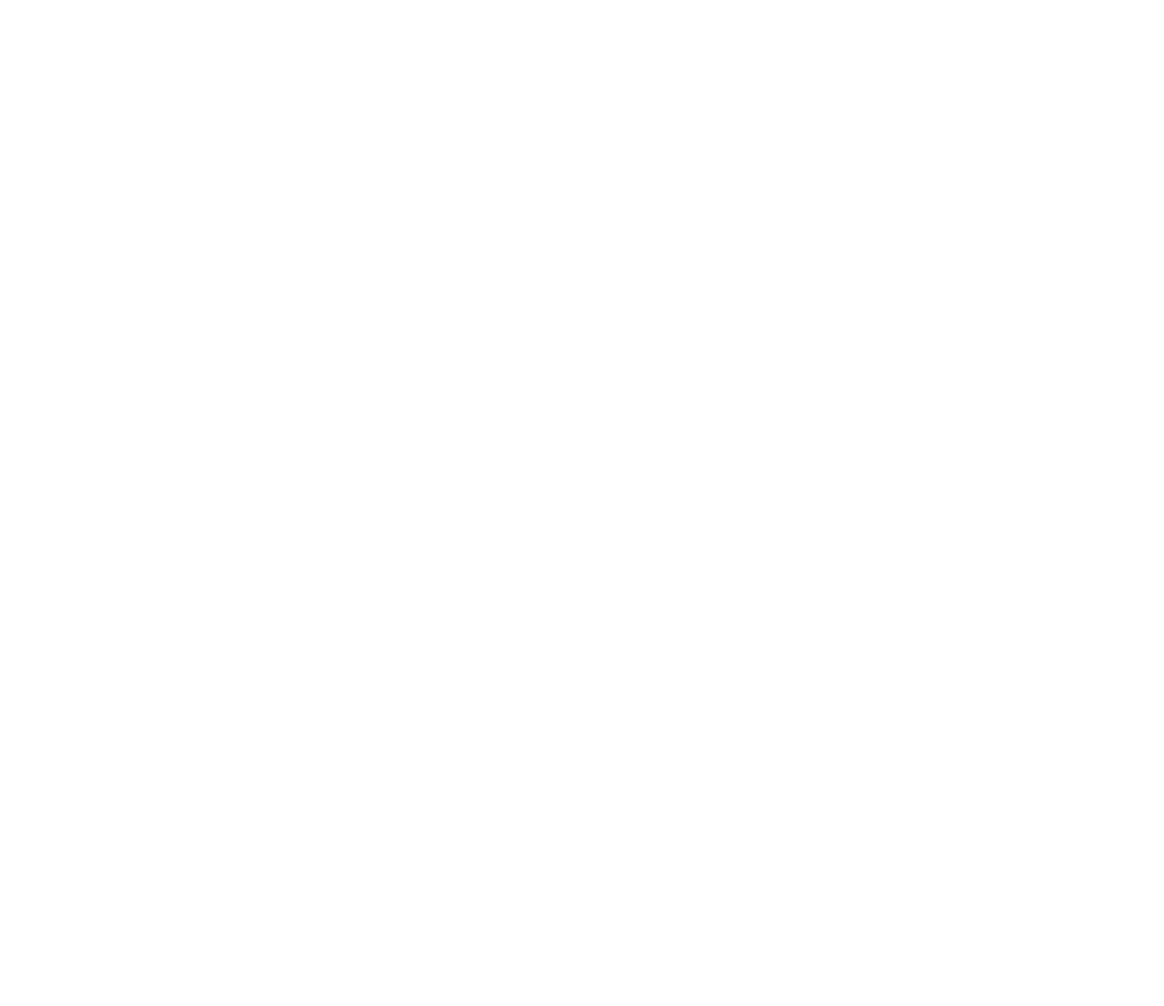
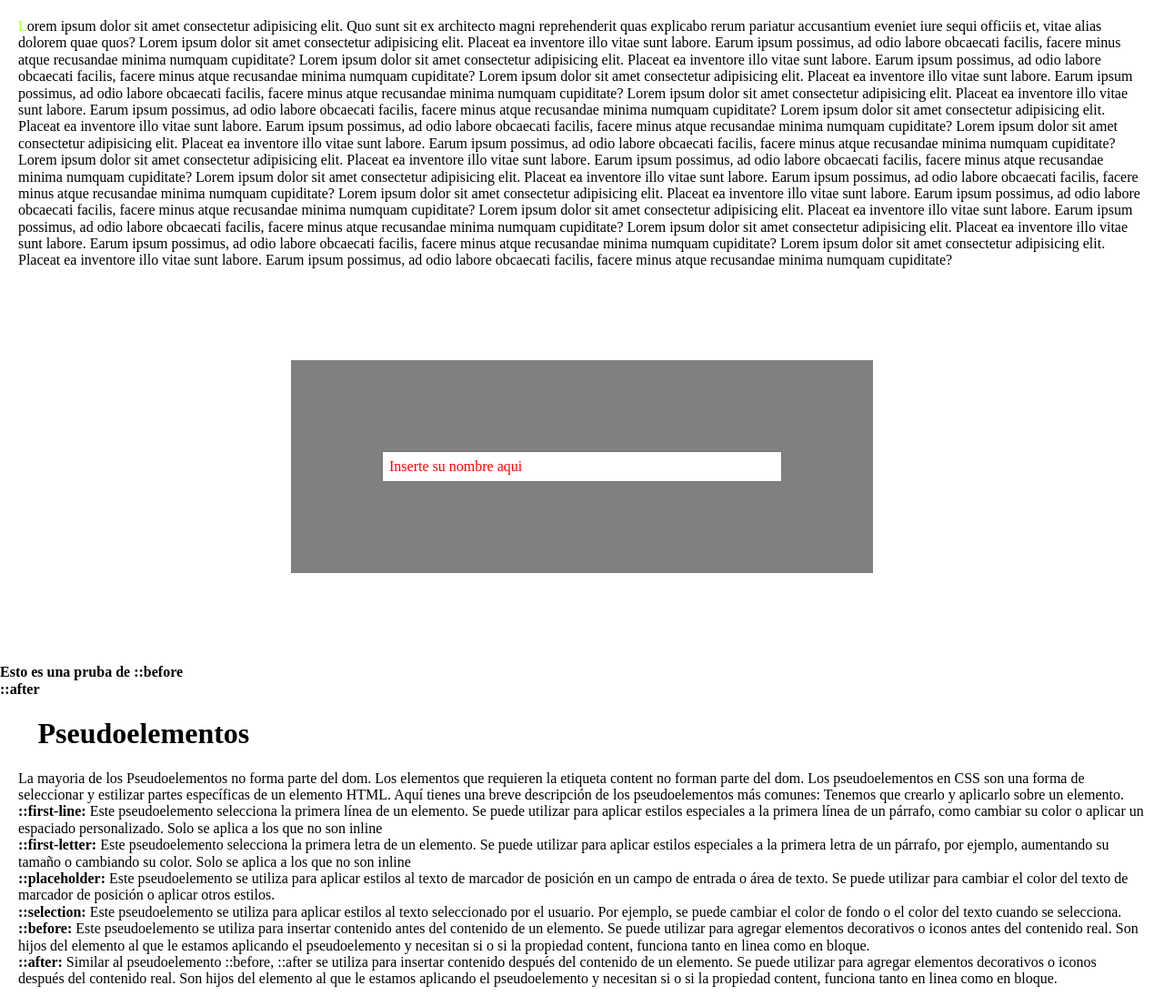
Before and after one commit to marianoandolina/css, a plain HTML site: page 13-pseudoelementos.html in a window 1280 px wide. Shown: the whole page at 91% size. Before the commit the page ends 800 px from the top, so only its background shows below. Drawn offline with Linux system fonts and the light colour scheme.

```diff
--- a/13-pseudoelementos.css
+++ b/13-pseudoelementos.css
@@ -0,0 +1,58 @@
+.definiciones{
+    margin: 20px;
+}
+
+.texto{
+    margin: 20px;
+}
+
+/*Pseudeoelementos*/
+
+
+/*Cambia las propiedades de la primera linea del html
+
+.texto::first-line{
+    color: blue;
+    font-size: 3em;
+}
+*/
+
+/*Cambia las propiedades de la primera letra*/
+
+.texto::first-letter{
+    color: greenyellow;
+}
+
+/*Para cambiear el estilo del placeholder del input usamos el pseudoelemento ::placeholder*/
+
+input::placeholder{
+    color: red; /*Ahora el texto del placeholder es rojo*/
+}
+
+/*Este cambia el estilo de cuando seleccionamos arrastrando el click iz*/
+input::selection{
+    background-color: black;
+    color: red;
+}
+
+form{
+    margin: 100px auto;
+    display: block;
+    background-color: grey;
+    padding: 100px;
+    width: 50%;
+}
+
+input{
+    padding: 6px;
+    width: 100%;
+
+}
+
+.pruebaafter::after{
+    content: "Esto es una pruba de ";
+}
+
+.pruebabefore::before{
+    content: "Esto es una pruba de ";
+}
--- a/13-pseudoelementos.html
+++ b/13-pseudoelementos.html
@@ -5,9 +5,52 @@
     <link rel="stylesheet" href="13-pseudoelementos.css
     ">
     <link rel="stylesheet" href="statics/normalize.css">
-    <title>Overflow</title>
+    <title>Pseudoelementos</title>
 </head>
 <body>
 
+    <div class="texto">
+        Lorem ipsum dolor sit amet consectetur adipisicing elit. Quo sunt sit ex architecto magni reprehenderit quas explicabo rerum pariatur accusantium eveniet iure sequi officiis et, vitae alias dolorem quae quos?
+        Lorem ipsum dolor sit amet consectetur adipisicing elit. Placeat ea inventore illo vitae sunt labore. Earum ipsum possimus, ad odio labore obcaecati facilis, facere minus atque recusandae minima numquam cupiditate?
+        Lorem ipsum dolor sit amet consectetur adipisicing elit. Placeat ea inventore illo vitae sunt labore. Earum ipsum possimus, ad odio labore obcaecati facilis, facere minus atque recusandae minima numquam cupiditate?
+        Lorem ipsum dolor sit amet consectetur adipisicing elit. Placeat ea inventore illo vitae sunt labore. Earum ipsum possimus, ad odio labore obcaecati facilis, facere minus atque recusandae minima numquam cupiditate?
+        Lorem ipsum dolor sit amet consectetur adipisicing elit. Placeat ea inventore illo vitae sunt labore. Earum ipsum possimus, ad odio labore obcaecati facilis, facere minus atque recusandae minima numquam cupiditate?
+        Lorem ipsum dolor sit amet consectetur adipisicing elit. Placeat ea inventore illo vitae sunt labore. Earum ipsum possimus, ad odio labore obcaecati facilis, facere minus atque recusandae minima numquam cupiditate?
+        Lorem ipsum dolor sit amet consectetur adipisicing elit. Placeat ea inventore illo vitae sunt labore. Earum ipsum possimus, ad odio labore obcaecati facilis, facere minus atque recusandae minima numquam cupiditate?
+        Lorem ipsum dolor sit amet consectetur adipisicing elit. Placeat ea inventore illo vitae sunt labore. Earum ipsum possimus, ad odio labore obcaecati facilis, facere minus atque recusandae minima numquam cupiditate?
+        Lorem ipsum dolor sit amet consectetur adipisicing elit. Placeat ea inventore illo vitae sunt labore. Earum ipsum possimus, ad odio labore obcaecati facilis, facere minus atque recusandae minima numquam cupiditate?
+        Lorem ipsum dolor sit amet consectetur adipisicing elit. Placeat ea inventore illo vitae sunt labore. Earum ipsum possimus, ad odio labore obcaecati facilis, facere minus atque recusandae minima numquam cupiditate?
+        Lorem ipsum dolor sit amet consectetur adipisicing elit. Placeat ea inventore illo vitae sunt labore. Earum ipsum possimus, ad odio labore obcaecati facilis, facere minus atque recusandae minima numquam cupiditate?
+        Lorem ipsum dolor sit amet consectetur adipisicing elit. Placeat ea inventore illo vitae sunt labore. Earum ipsum possimus, ad odio labore obcaecati facilis, facere minus atque recusandae minima numquam cupiditate?
+        Lorem ipsum dolor sit amet consectetur adipisicing elit. Placeat ea inventore illo vitae sunt labore. Earum ipsum possimus, ad odio labore obcaecati facilis, facere minus atque recusandae minima numquam cupiditate?
+    </div>
+    <div>
+        <form>
+            <input type="text" placeholder="Inserte su nombre aqui">
+        </form>
+    </div>
+    <div>
+        <b class="pruebabefore">::before</b> <br>
+        <b class="prubaafter">::after</b>
+    </div>
+    <div class="definiciones">
+        <h1>Pseudoelementos</h1>
+        <p>
+            La mayoria de los Pseudoelementos no forma parte del dom. Los elementos que requieren la etiqueta content no forman parte del dom.
+            Los pseudoelementos en CSS son una forma de seleccionar y estilizar partes específicas de un elemento HTML. Aquí tienes una breve descripción de los pseudoelementos más comunes:
+            Tenemos que crearlo y aplicarlo sobre un elemento.<br>
+            <b>::first-line:</b> Este pseudoelemento selecciona la primera línea de un elemento. Se puede utilizar para aplicar estilos especiales a la primera línea de un párrafo, como cambiar su color o aplicar un espaciado personalizado.
+            Solo se aplica a los que no son inline<br>
+            <b>::first-letter:</b> Este pseudoelemento selecciona la primera letra de un elemento. Se puede utilizar para aplicar estilos especiales a la primera letra de un párrafo, por ejemplo, aumentando su tamaño o cambiando su color.
+            Solo se aplica a los que no son inline <br>
+            <b>::placeholder:</b> Este pseudoelemento se utiliza para aplicar estilos al texto de marcador de posición en un campo de entrada o área de texto. Se puede utilizar para cambiar el color del texto de marcador de posición o
+            aplicar otros estilos. <br>
+            <b>::selection: </b>Este pseudoelemento se utiliza para aplicar estilos al texto seleccionado por el usuario. Por ejemplo, se puede cambiar el color de fondo o el color del texto cuando se selecciona. <br>
+            <b>::before: </b>Este pseudoelemento se utiliza para insertar contenido antes del contenido de un elemento. Se puede utilizar para agregar elementos decorativos o iconos antes del contenido real. Son hijos del elemento
+            al que le estamos aplicando el pseudoelemento y necesitan si o si la propiedad content, funciona tanto en linea como en bloque. <br>
+            <b>::after:</b> Similar al pseudoelemento ::before, ::after se utiliza para insertar contenido después del contenido de un elemento. Se puede utilizar para agregar elementos decorativos o iconos después del contenido real.
+            Son hijos del elemento al que le estamos aplicando el pseudoelemento y necesitan si o si la propiedad content, funciona tanto en linea como en bloque.  <br>
+        </p>
+    </div>
 </body>
 </html>
```
